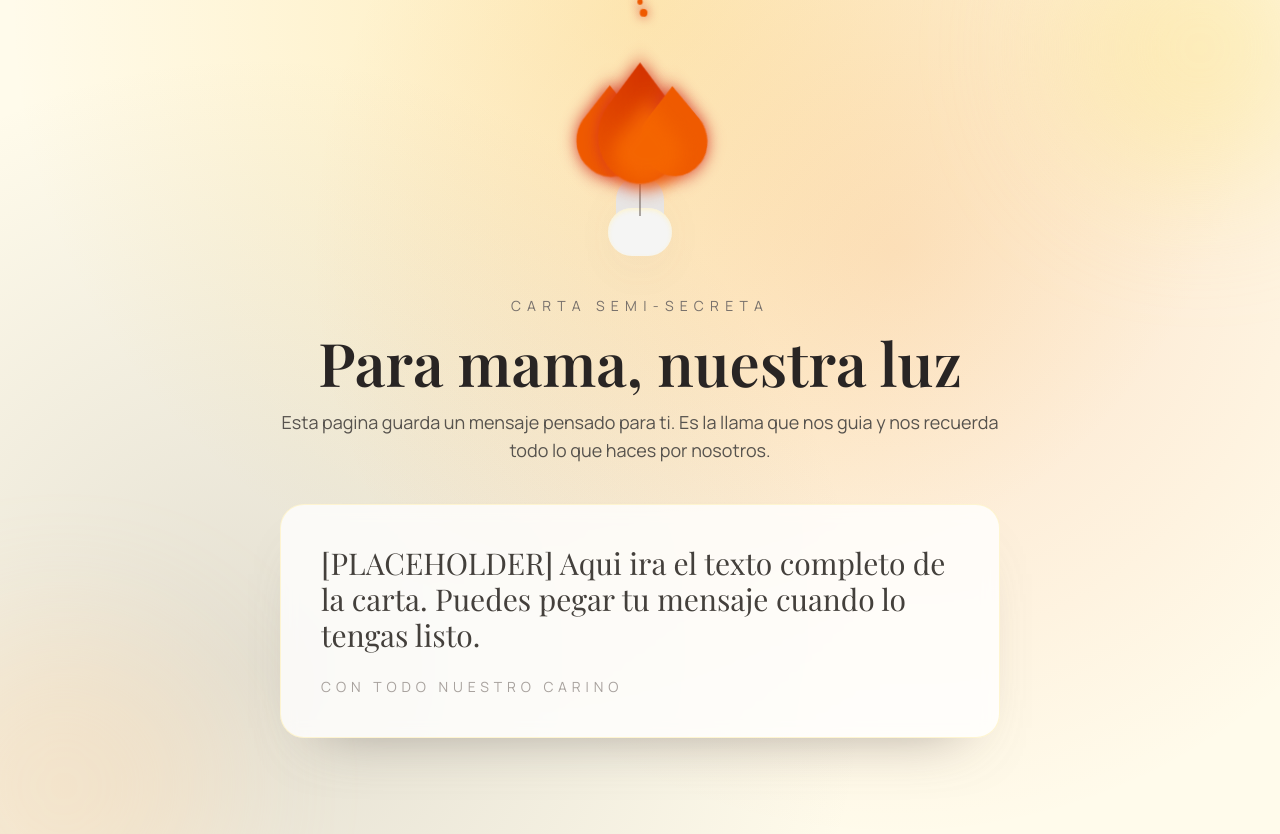
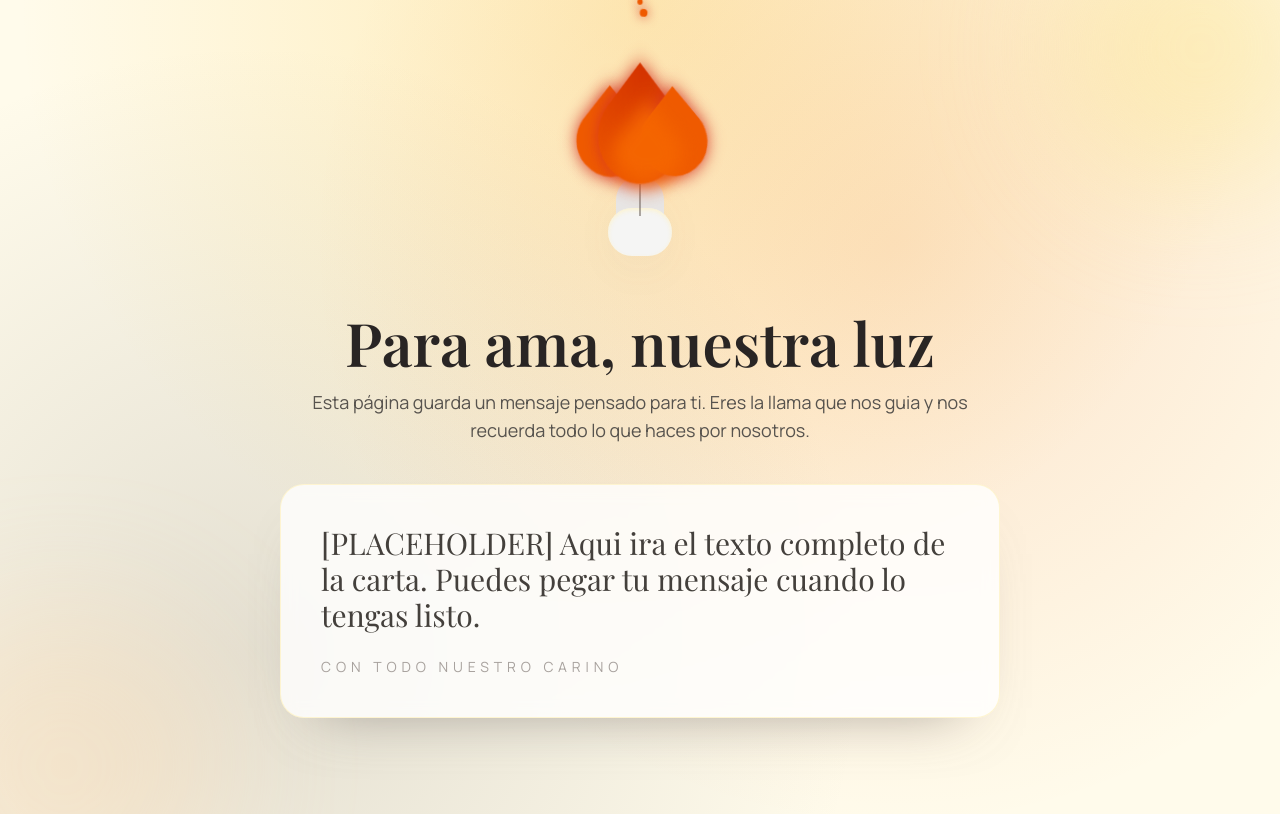
Before and after one commit to aitorru/las-bolsitas-de-mariaje, a Next.js app: page /carta in a window 1280 px wide. Built offline with nearby package versions, Linux system fonts and the light colour scheme.

Commit message:
Remove and change text

```diff
--- a/app/carta/page.tsx
+++ b/app/carta/page.tsx
@@ -37,24 +37,18 @@ export default function CartaPage() {
         </div>
 
         <div className="text-center">
-          <p
-            className={`${manrope.className} text-xs uppercase tracking-[0.45em] text-stone-500 md:text-sm`}
-          >
-            Carta semi-secreta
-          </p>
           <h1
             className={`${playfair.className} mt-4 text-4xl font-semibold text-stone-800 md:text-6xl`}
           >
-            Para mama, nuestra luz
+            Para ama, nuestra luz
           </h1>
           <p
             className={`${manrope.className} mt-4 text-base text-stone-600 md:text-lg`}
           >
-            Esta pagina guarda un mensaje pensado para ti. Es la llama que nos
+            Esta página guarda un mensaje pensado para ti. Eres la llama que nos
             guia y nos recuerda todo lo que haces por nosotros.
           </p>
         </div>
-
         <section className="w-full rounded-3xl border border-amber-100/80 bg-white/80 p-8 shadow-[0_30px_60px_-40px_rgba(120,113,108,0.7)] backdrop-blur md:p-10">
           <p
             className={`${playfair.className} text-2xl leading-relaxed text-stone-700 md:text-3xl`}
```
